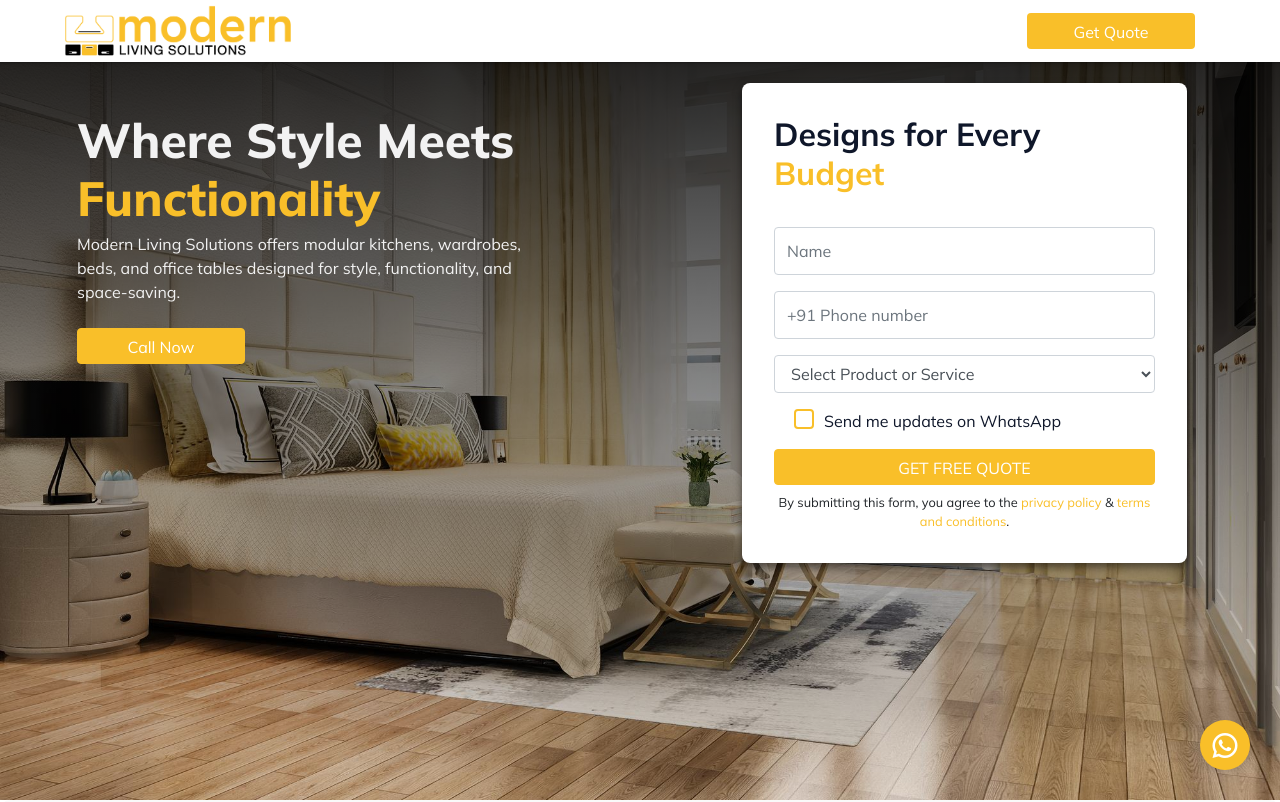
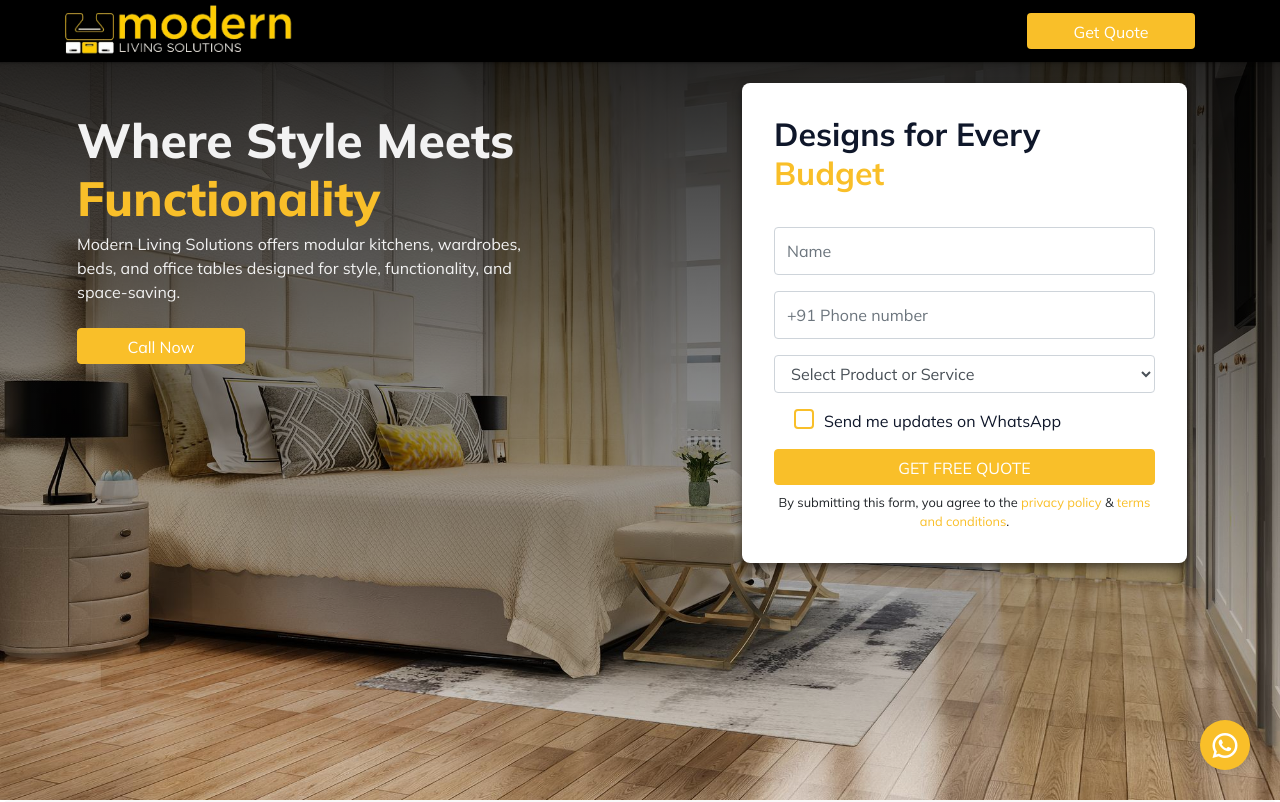
Before and after one commit to amman777/mls, a plain HTML site: page index.html in a window 1280 px wide. Shown: the top 802 px of the page. Drawn offline with nearby package versions, Linux system fonts and the light colour scheme.

Commit message:
nav-bar-color change, also removed unwanted comments

```diff
--- a/css/style.css
+++ b/css/style.css
@@ -42,7 +42,7 @@ header {
     position: fixed;
     width: 100%;
     z-index: 1000;
-    background-color: var(--white);
+    background-color: var(--black);
     /* background-color: #251402; */
     transition: background-color 0.3s;
 }
--- a/index.html
+++ b/index.html
@@ -48,7 +48,7 @@
 
                 <a class="navbar-brand" href="index.html" id="logo">
                     <!-- <img src="./images/logo3.jpeg" alt="" style="width: 15% !important; border-radius: 12px;" > -->
-                     <img src="images/logo.png" alt="" srcset="">
+                     <img src="images/logo2.png" alt="" srcset="">
                 </a>
 
                 <p id="sticky-btn"><a href="#hero-top" class="btn me-2">Get Quote</a></p>
--- a/scripts/script.js
+++ b/scripts/script.js
@@ -110,7 +110,7 @@ const formHandler = new Web3FormHandler();
 // Function to handle form submissions
 function handleFormSubmission(formContainerClass) {
     const formContainer = document.querySelector(`.${formContainerClass}`);
-    console.log("HEre 113")
+
     if (!formContainer) {
         console.error(`Form container with class ${formContainerClass} not found.`);
         return;
```
